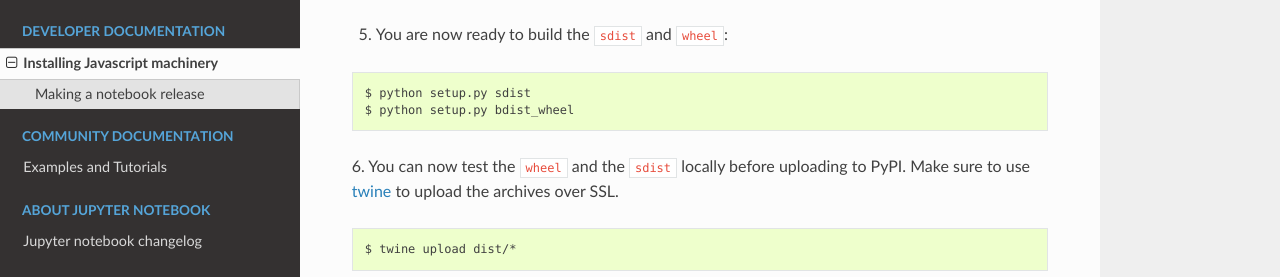
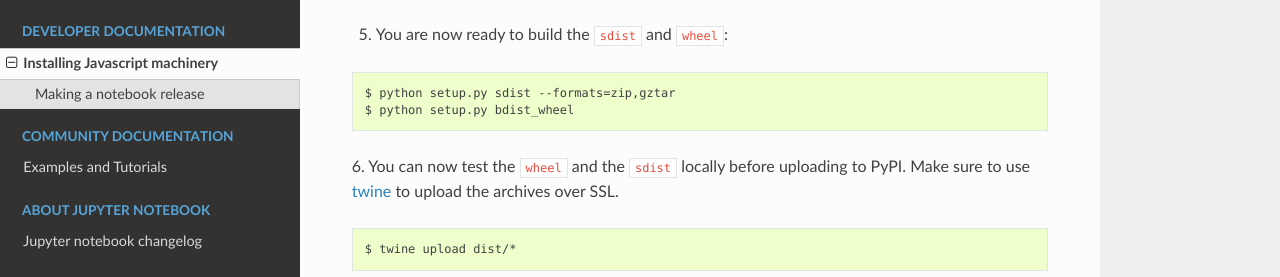
Before and after one commit to jupyter/nbclassic, a Sphinx documentation site: the page built from docs/source/development_js.rst, in a window 1280 px wide and 900 px high, scrolled down 882 px. Shown: the part 440-717 px from the top of the window. Built offline with Sphinx 7.4.7 and the Read the Docs theme 2.0.0, drawn with Linux system fonts in a browser that asks for light colours; pages that are not in the unit, such as notebooks, are missing from menus.

Commit message:
include both sdist formats

```diff
--- a/docs/source/development_js.rst
+++ b/docs/source/development_js.rst
@@ -66,7 +66,7 @@ from within JavaScript.
 
 .. code::
 
-    $ python setup.py sdist
+    $ python setup.py sdist --formats=zip,gztar
     $ python setup.py bdist_wheel
 
 
```
